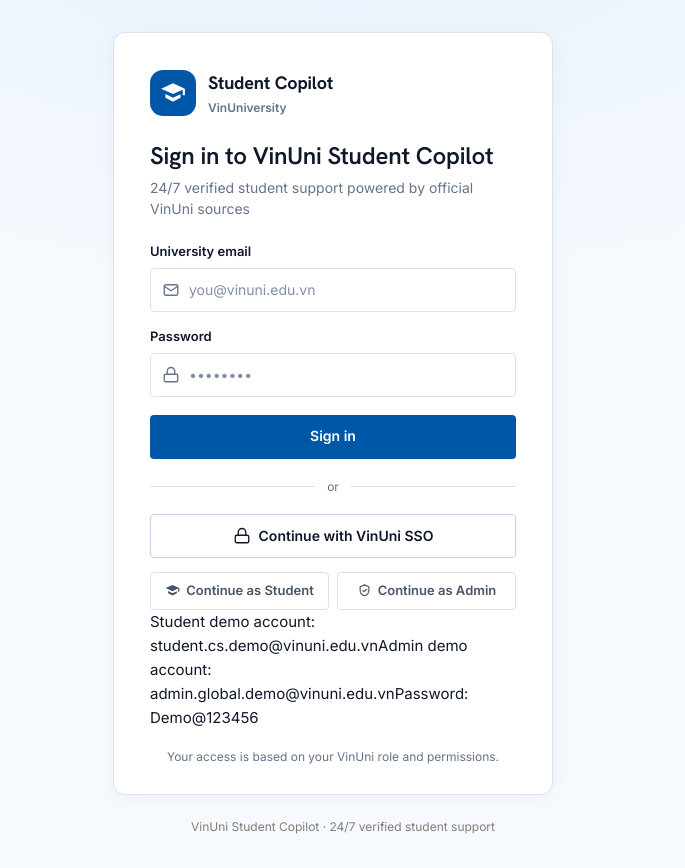
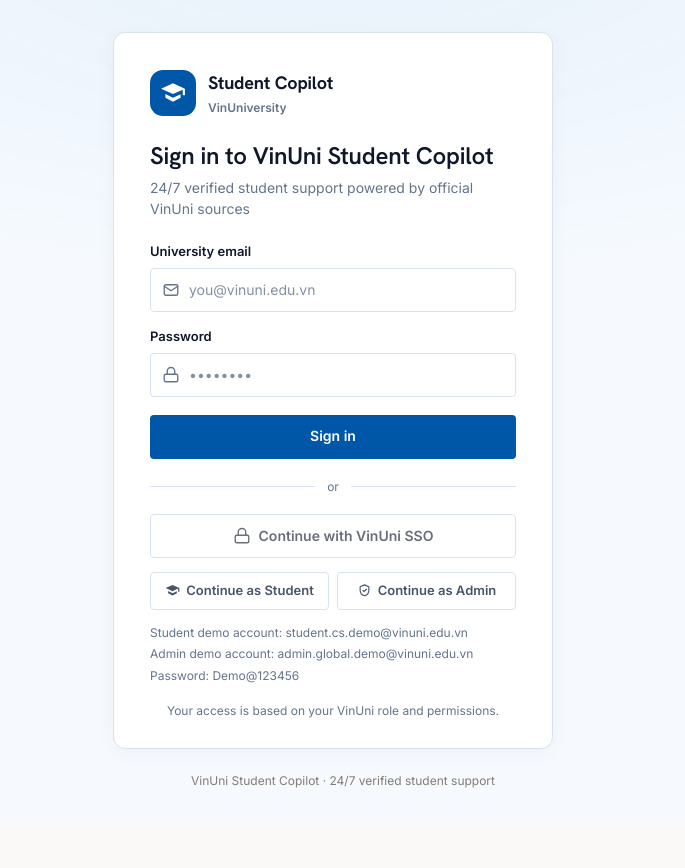
Before and after one commit to Itvc0110/VinChatbot, a Next.js app in the folder frontend/: page /login in a window 1280 px wide. Shown: the whole page, without its empty margins (297-982 px from the left). After the commit the page ends 822 px from the top, so only its background shows below. Built offline with nearby package versions, Linux system fonts and the light colour scheme.

Commit message:
feat: integrate frontend auth with backend

```diff
--- a/frontend/app/ah-pages.css
+++ b/frontend/app/ah-pages.css
@@ -129,6 +129,23 @@
 .ah-btn-primary-full:hover {
   background: var(--ah-brand-hover);
 }
+.ah-btn-primary-full:disabled,
+.ah-btn-outline-full:disabled,
+.ah-login-demo-btn:disabled {
+  cursor: not-allowed;
+  opacity: 0.62;
+}
+.ah-login-error {
+  border: 1px solid var(--ah-error);
+  border-radius: var(--ah-radius-sm);
+  background: var(--ah-error-bg);
+  color: var(--ah-error);
+  font-size: 13px;
+  font-weight: 600;
+  line-height: 1.4;
+  margin: 0 0 12px;
+  padding: 9px 11px;
+}
 .ah-btn-outline-full {
   width: 100%;
   height: 44px;
@@ -192,6 +209,17 @@
   border-color: var(--ah-brand);
   color: var(--ah-brand);
   background: var(--ah-primary-tint);
+}
+.ah-login-demo-hint {
+  display: grid;
+  gap: 4px;
+  margin-top: 14px;
+  color: var(--ah-muted);
+  font-size: 12px;
+  line-height: 1.45;
+}
+.ah-login-demo-hint span {
+  overflow-wrap: anywhere;
 }
 .ah-login-foot {
   margin: 18px 0 0;
--- a/frontend/app/page.tsx
+++ b/frontend/app/page.tsx
@@ -4,7 +4,7 @@ import { useEffect } from "react";
 import { useRouter } from "next/navigation";
 import { useAuth } from "@/lib/auth";
 
-// Root entry: route to the correct place based on the demo session.
+// Root entry: route to the correct place based on the restored backend session.
 //  - no session  -> /login
 //  - student     -> /student/dashboard
 //  - admin       -> /admin/dashboard
--- a/frontend/lib/types.ts
+++ b/frontend/lib/types.ts
@@ -19,6 +19,7 @@ export interface ToolTraceEntry {
 export interface ChatRequest {
   message: string;
   conversation_id: string;
+  db_conversation_id?: string | null;
   filters?: null;
 }
 
@@ -28,6 +29,7 @@ export interface ChatResponse {
   confidence: number;
   tool_trace: ToolTraceEntry[];
   needs_human_review: boolean;
+  db_conversation_id?: string | null;
 }
 
 // Mirrors vinchatbot/app/schemas/document.py SourceSummary — returned by GET /sources.
```
